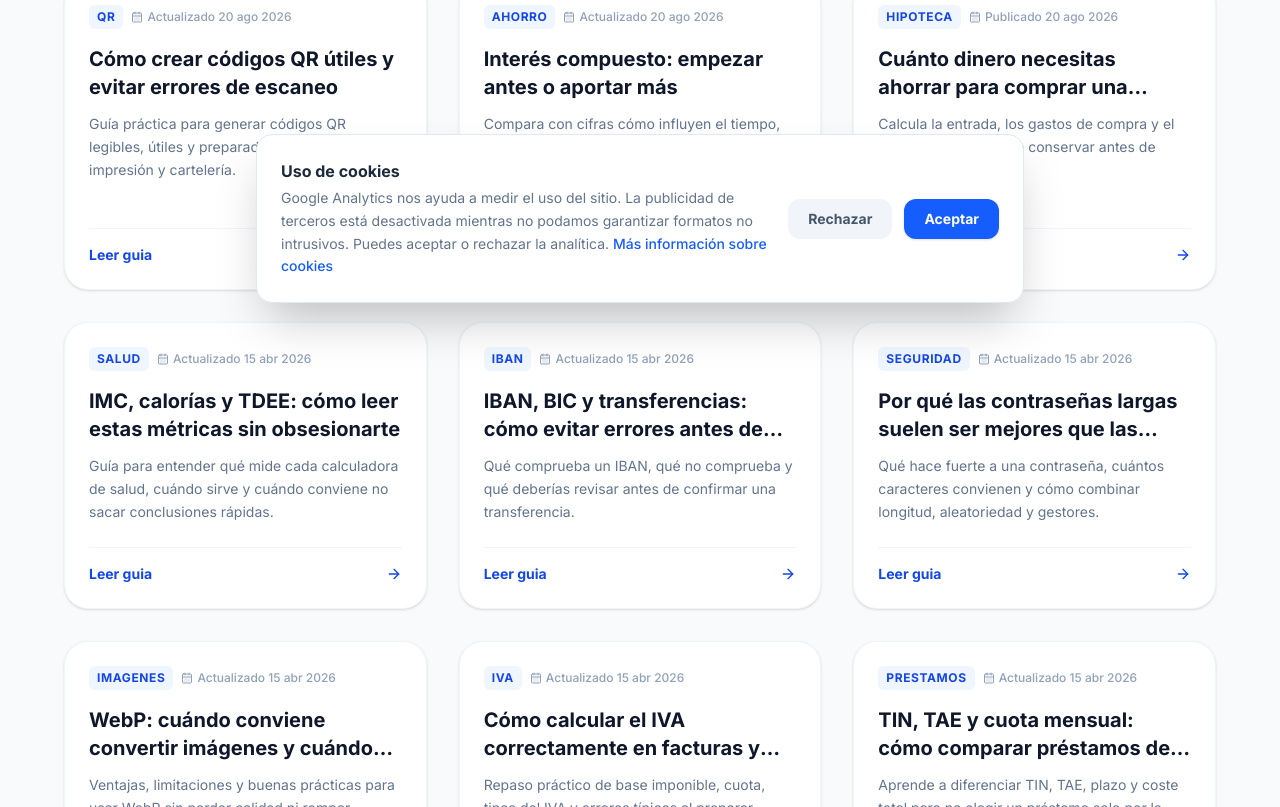
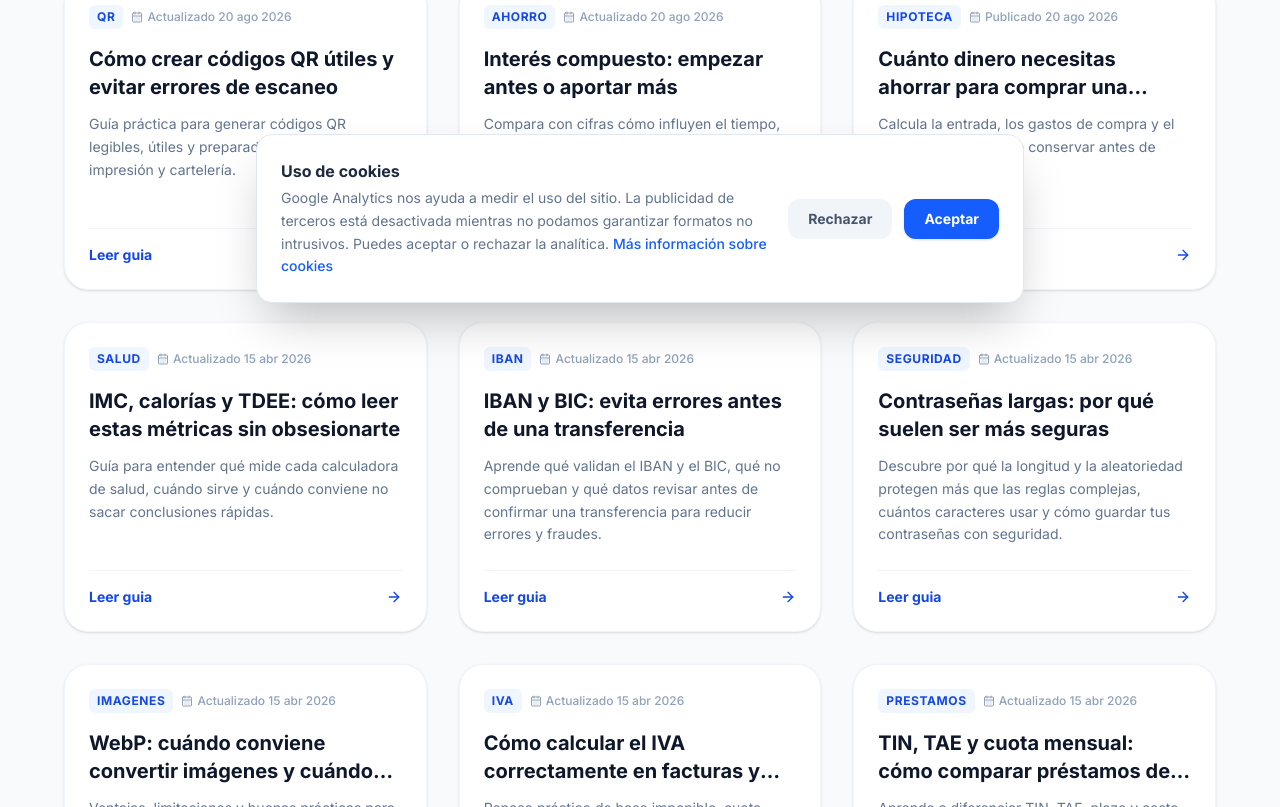
Before and after one commit to raubreak/cajautil-web, a Next.js app: page /articulos in a window 1280 px wide. Shown: the part 473-1280 px from the top of the page. Built offline with nearby package versions, Linux system fonts and the light colour scheme.

Commit message:
fix(seo): tighten page metadata

```diff
--- a/src/app/calculadora-interes-compuesto/layout.tsx
+++ b/src/app/calculadora-interes-compuesto/layout.tsx
@@ -3,7 +3,7 @@ import type { Metadata } from 'next';
 const SITE_URL = "https://cajautil.com";
 
 export const metadata: Metadata = {
-  title: 'Calculadora de Interés Compuesto Online | Simulador de Inversiones',
+  title: 'Calculadora de Interés Compuesto | Simulador Online',
   description: 'Descubre cómo crecerá tu dinero con nuestra calculadora de interés compuesto. Añade aportaciones mensuales y visualiza tus ganancias a largo plazo.',
   keywords: [
     "calculadora interes compuesto",
--- a/src/app/contacto/page.tsx
+++ b/src/app/contacto/page.tsx
@@ -2,7 +2,7 @@ import type { Metadata } from 'next';
 import Link from 'next/link';
 
 export const metadata: Metadata = {
-  title: 'Contacto',
+  title: 'Contacto y soporte | CajaUtil',
   description: 'Contacta con el equipo de CajaUtil.com para sugerencias, reportar errores o proponer nuevas herramientas.',
   alternates: {
     canonical: 'https://cajautil.com/contacto',
--- a/src/app/generador-contrasenas/layout.tsx
+++ b/src/app/generador-contrasenas/layout.tsx
@@ -4,7 +4,7 @@ const SITE_URL = "https://cajautil.com";
 
 export const metadata: Metadata = {
   title: "Generador de Contraseñas Seguras | Aleatorias y Offline",
-  description: "Genera contraseñas robustas y aleatorias con un solo clic. Configura longitud, mayúsculas, números y símbolos. 100% offline y privado: la contraseña nunca sale de tu navegador.",
+  description: "Genera contraseñas robustas y aleatorias. Configura longitud, mayúsculas, números y símbolos. Se crean localmente y nunca salen de tu navegador.",
   keywords: [
     "generador de contraseñas",
     "contraseña segura",
--- a/src/app/layout.tsx
+++ b/src/app/layout.tsx
@@ -16,10 +16,7 @@ const GOOGLE_SITE_VERIFICATION = process.env.GOOGLE_SITE_VERIFICATION;
 
 export const metadata: Metadata = {
   metadataBase: new URL(SITE_URL),
-  title: {
-    default: "Herramientas Online Gratis | Calculadoras y Utilidades Web - CajaUtil.com",
-    template: "%s | CajaUtil.com"
-  },
+  title: "Herramientas Online Gratis | Calculadoras y Utilidades Web - CajaUtil.com",
   description: "Herramientas online gratuitas: calculadora de porcentajes, sueldo neto, generador de contraseñas, códigos QR, contador de palabras y más. Sin registro, rápidas y seguras.",
   keywords: [
     "herramientas online gratis",
--- a/src/app/mayusculas-minusculas/layout.tsx
+++ b/src/app/mayusculas-minusculas/layout.tsx
@@ -4,7 +4,7 @@ const SITE_URL = "https://cajautil.com";
 
 export const metadata: Metadata = {
   title: "Convertir Texto a Mayúsculas o Minúsculas Online — Gratis",
-  description: "Transforma texto a MAYÚSCULAS, minúsculas, capitalizado o formato oración con un clic. Herramienta gratuita para escritores, estudiantes y redactores. Sin registro ni instalación.",
+  description: "Transforma texto a MAYÚSCULAS, minúsculas, capitalizado o formato oración con un clic. Gratis, sin registro y directamente en tu navegador.",
   keywords: [
     "convertir mayúsculas a minúsculas",
     "pasar a mayúsculas",
--- a/src/app/politica-de-cookies/page.tsx
+++ b/src/app/politica-de-cookies/page.tsx
@@ -2,7 +2,7 @@ import type { Metadata } from 'next';
 import Link from 'next/link';
 
 export const metadata: Metadata = {
-  title: 'Política de Cookies',
+  title: 'Política de Cookies | CajaUtil',
   description: 'Conoce cómo CajaUtil utiliza almacenamiento local y Google Analytics, y cómo aceptar, rechazar o cambiar tu elección.',
   alternates: {
     canonical: 'https://cajautil.com/politica-de-cookies',
--- a/src/app/sobre-nosotros/page.tsx
+++ b/src/app/sobre-nosotros/page.tsx
@@ -6,7 +6,7 @@ import type { Metadata } from 'next';
 import { AUTHOR_PROFILE } from '@/lib/authorProfile';
 
 export const metadata: Metadata = {
-  title: "Sobre nosotros",
+  title: "Sobre CajaUtil: misión y metodología editorial",
   description: "Conoce la misión, valores y metodología editorial de CajaUtil.com. Herramientas web gratuitas creadas con rigor, transparencia y privacidad.",
   alternates: {
     canonical: 'https://cajautil.com/sobre-nosotros',
--- a/src/lib/editorialArticles.ts
+++ b/src/lib/editorialArticles.ts
@@ -337,9 +337,9 @@ Genera el QR, descargalo, imprimelo si hace falta y pruebalo con varios disposit
   },
   {
     slug: 'por-que-las-contrasenas-largas-suelen-ser-mejores-que-las-complejas',
-    title: 'Por qué las contraseñas largas suelen ser mejores que las complejas',
+    title: 'Contraseñas largas: por qué suelen ser más seguras',
     description:
-      'Qué hace fuerte a una contraseña, cuántos caracteres convienen y cómo combinar longitud, aleatoriedad y gestores.',
+      'Descubre por qué la longitud y la aleatoriedad protegen más que las reglas complejas, cuántos caracteres usar y cómo guardar tus contraseñas con seguridad.',
     targetToolUrl: '/generador-contrasenas',
     tags: ['seguridad', 'contrasenas', 'privacidad'],
     publishedAt: '2026-04-11T09:00:00.000Z',
@@ -391,9 +391,9 @@ Usa un generador local, guarda las claves en un gestor y reserva la memoria solo
   },
   {
     slug: 'iban-bic-y-transferencias-como-evitar-errores-antes-de-enviar-dinero',
-    title: 'IBAN, BIC y transferencias: cómo evitar errores antes de enviar dinero',
+    title: 'IBAN y BIC: evita errores antes de una transferencia',
     description:
-      'Qué comprueba un IBAN, qué no comprueba y qué deberías revisar antes de confirmar una transferencia.',
+      'Aprende qué validan el IBAN y el BIC, qué no comprueban y qué datos revisar antes de confirmar una transferencia para reducir errores y fraudes.',
     targetToolUrl: '/validador-iban',
     tags: ['iban', 'banca', 'transferencias'],
     publishedAt: '2026-04-11T09:00:00.000Z',
--- a/src/lib/toolEditorialContent.ts
+++ b/src/lib/toolEditorialContent.ts
@@ -390,7 +390,7 @@ export const toolEditorialContent: Record<string, ToolEditorialEntry> = {
       { href: '/calculadora-sueldo-neto', label: 'Calculadora de sueldo neto' },
     ],
     relatedArticles: [
-      { href: '/articulos/iban-bic-y-transferencias-como-evitar-errores-antes-de-enviar-dinero', label: 'IBAN, BIC y transferencias: como evitar errores antes de enviar dinero' },
+      { href: '/articulos/iban-bic-y-transferencias-como-evitar-errores-antes-de-enviar-dinero', label: 'IBAN y BIC: evita errores antes de una transferencia' },
     ],
   }),
   'calculadora-imc': buildEntry({
```
